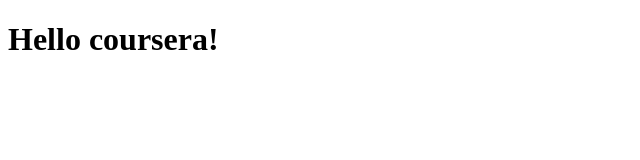
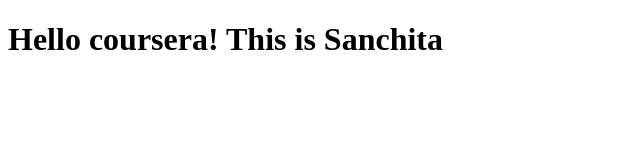
Before and after one commit to sanchu1/online-test1, a plain HTML site: page site/index.html in a window 1280 px wide. Shown: the whole page, without its empty margins (0-640 px from the left). Drawn offline with Linux system fonts and the light colour scheme.

Commit message:
small addition to page content

```diff
--- a/site/index.html
+++ b/site/index.html
@@ -4,6 +4,6 @@
 	<title>Hello coursera</title>
 </head>
 <body>
-<h1>Hello coursera!<h1>
+<h1>Hello coursera! This is Sanchita<h1>
 </body>
 </html>
```
